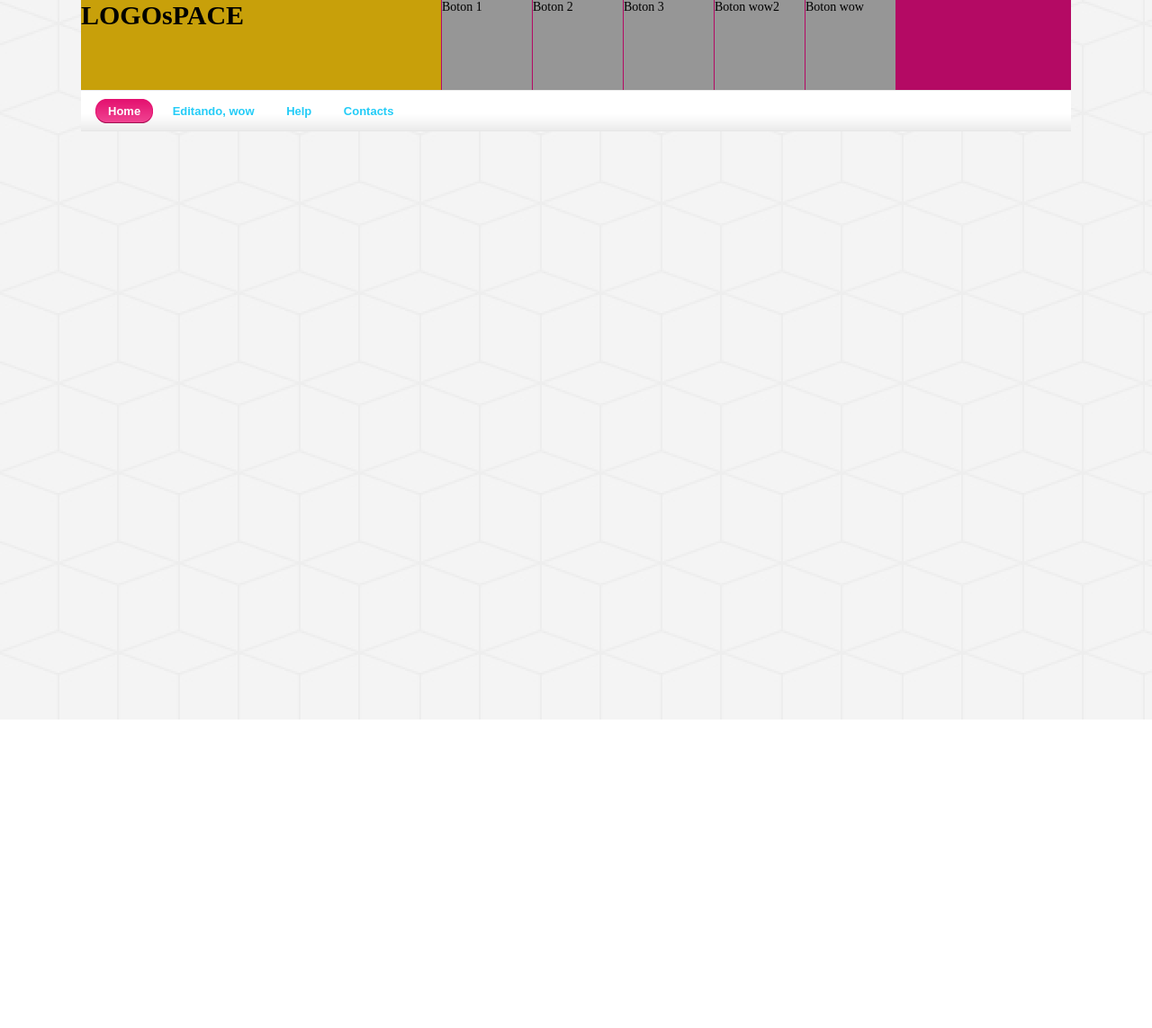
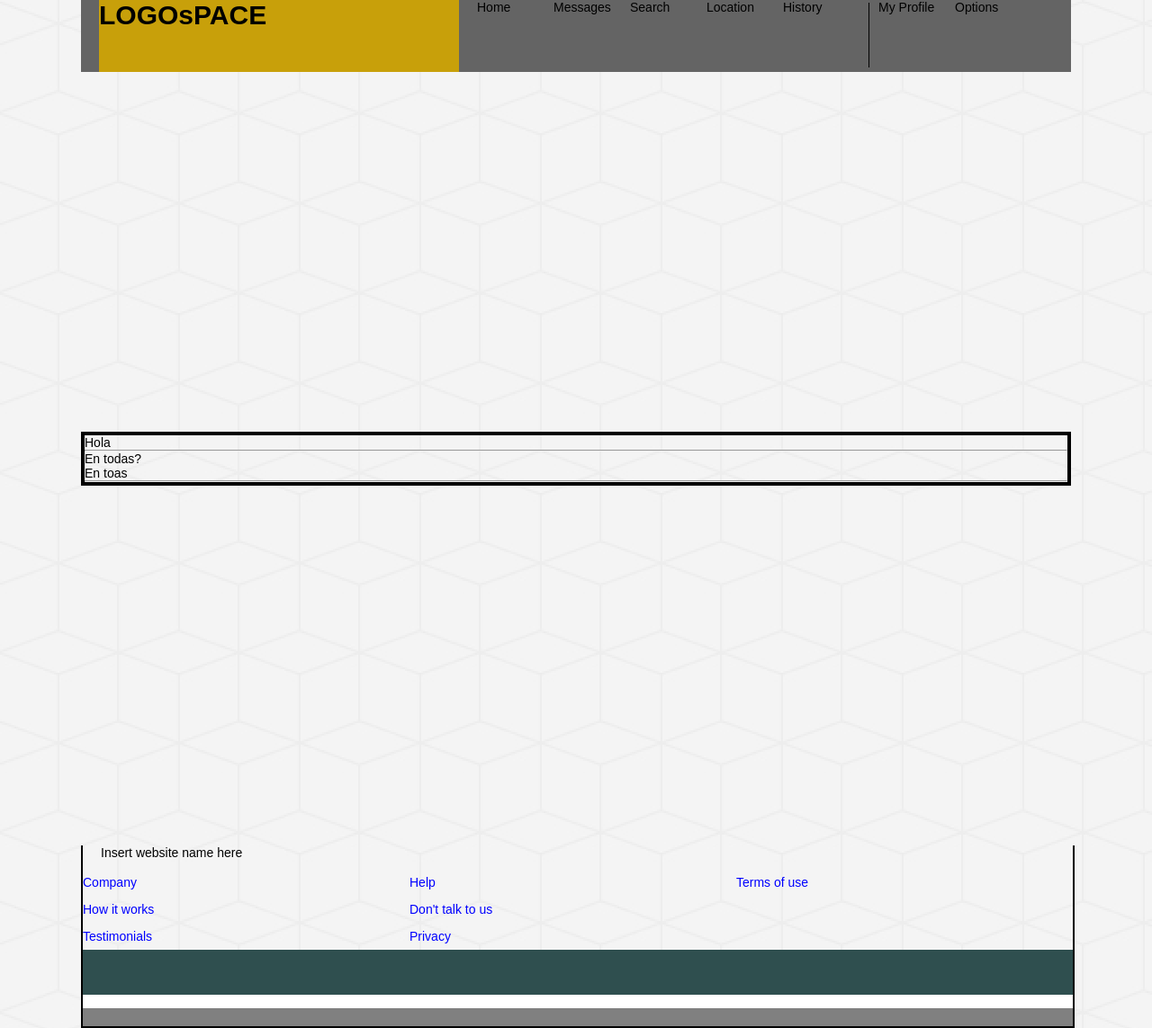
Before and after one commit to MarAvFe/MatchMeh, a plain HTML site: page index.html in a window 1280 px wide. Shown: the whole page at 90% size. Before the commit the page ends 800 px from the top, so only its background shows below. Drawn offline with Linux system fonts and the light colour scheme.

Commit message:
Primer commit. Inicializando el repositorio con el primer avance de la plantilla para todas las páginas.

```diff
--- a/css/styles.css
+++ b/css/styles.css
@@ -10,16 +10,17 @@ body{
 	margin:0;
 	padding:0;
 	font-size:14px;
+    font-family: arial;
 	}
 
 a:link{
 	text-decoration:none;
-	color:rgba(0,0,0,1);
+	color:rgba(0,0,255,1);
 }
 
 a:visited{
 	text-decoration:none;
-	color:rgba(0,0,0,1);
+	color:rgba(180,0,0,1);
 }
 
 div.container{
@@ -27,35 +28,89 @@ div.container{
 	margin:0 auto;
 }
 
-div.buttonsHeader{
-    height: 100px;
+/************ Starts header styles **************/
+header{
+    height: 80px;
     width: 100%;
-    background:rgb(180,10,100);
+    background:rgba(100,100,100,1);
 }
 
-div.buttonsHeader div{
-    width: 100px;
-    height: 100px;
-    background: rgb(150,150,150);
+header div{
+    width: 80px;
+    height: 80px;
+    background: rgba(100,200,100,0);
     position: relative;
     float: left;
-    margin-right: 1px;
-    /*
-    border-bottom: solid 2px rgb(0,0,0);
-    border-top: solid 2px rgb(0,0,0);
-    border-right: solid 2px rgb(0,0,0);
-    */
+    margin-right: 5px;
 }
 
-div.buttonsHeader div.logoSpace{
+header div.logoSpace{
     width: 400px;
-    height: 100px;
+    height: 80px;
     background-color: rgb(200,160,10);
     font-size: 30px;
     font-weight: bold;
     border: none;
+    margin:0 20px;
 }
 
-body div div+div{
-    background: rgba(220,220,220);
+header div.divider{
+    width: 1px;
+    height: 90%;
+    background: black;
+    margin: 3px 10px;
 }
+
+header div.profile{
+    background-image: "./";
+}
+
+
+/************** Starts mainContent styles **************/
+.mainContent{
+    border:solid 4px black;
+    margin:400px 0;
+}
+
+
+/************** Starts footer styles **************/
+
+footer{
+    width: 100%;
+    height: 201px;
+    border-left:solid 2px black;
+    border-right:solid 2px black;
+    border-bottom:solid 2px black;
+}
+footer p{
+    margin:0 20px;
+}
+
+footer div.links{
+    width: 100%;
+    height:90px;
+    margin-top: 10px;
+}
+
+footer div.links div{
+    width:33%;
+    height:90px;
+    position: relative;
+    float:left;
+    line-height: 30px;
+}
+
+footer div.copyright{
+    height:50px;
+    background-color:darkslategray;
+}
+
+footer div.whiteBelt{
+    height: 15px;
+    background-color: white;
+}
+
+footer div.bottomBelt{
+    height: 20px;
+    background-color: gray;
+}
--- a/index.html
+++ b/index.html
@@ -3,90 +3,52 @@
 
     <head>
         <title>MatchMe</title>
-        <link type="text/css" href="ApyMenu/menu.css" rel="stylesheet" />
         <link rel="stylesheet" href="css/styles.css">
-        <script type="text/javascript" src="ApyMenu/jquery.js"></script>
-        <script type="text/javascript" src="ApyMenu/menu.js"></script>
     </head>
 
 
 
     <body>
         <div class="container">
-            <div class="buttonsHeader">
+            <header class="buttonsHeader">
                 <div class="logoSpace">LOGOsPACE</div>
+                <div>Home</div>
+                <div>Messages</div>
+                <div>Search</div>
+                <div>Location</div>
+                <div>History</div>
+                <div class="divider"></div>
+                <div class="profile">My Profile</div>
+                <div>Options</div>
+            </header>
+
+            <!-- Starts editable zone -->
+            <div class="mainContent"> Hola <hr> En todas? <br> En toas <hr></div>
+            <!-- End editable zone -->
+
+            <footer>
                 <div>
-                    Boton 1
+                    <p>Insert website name here</p>
                 </div>
-                <a href="http:www.google.com"><div>
-                    Boton 2
-                </div></a>
-                <div>
-                    Boton 3
+                <div class="links">
+                    <div>
+                        <a href="#">Company</a> <br>
+                        <a href="#">How it works</a> <br>
+                        <a href="#">Testimonials</a> <br>
+                    </div>
+                    <div>
+                        <a href="#">Help</a> <br>
+                        <a href="#">Don't talk to us</a> <br>
+                        <a href="#">Privacy</a> <br>
+                    </div>
+                    <div>
+                        <a href="#">Terms of use</a> <br>
+                    </div>
                 </div>
-                <div>
-                    Boton wow2
-                </div>
-                <div>
-                    Boton wow
-                </div>
-
-            </div>
-            <div id="menu">
-                <ul class="menu">
-                    <li><a href="#" class="parent"><span>Home</span></a>
-                        <div><ul>
-                        <li><a href="#" class="parent"><span>Hola Felo</span></a>
-                            <div><ul>
-                            <li><a href="#" class="parent"><span>Sub Item 1.1</span></a>
-                                <div><ul>
-                                    <li><a href="#"><span>BAle BERga La BIda</span></a></li>
-                                    <li><a href="#"><span>Sub Item 1.1.2</span></a></li>
-                                </ul></div>
-                            </li>
-                            <li><a href="#"><span>Sub Item 1.2</span></a></li>
-                            <li><a href="#"><span>Sub Item 1.3</span></a></li>
-                            <li><a href="#"><span>Sub Item 1.4</span></a></li>
-                            <li><a href="#"><span>Sub Item 1.5</span></a></li>
-                            <li><a href="#"><span>Sub Item 1.6</span></a></li>
-                            <li><a href="#" class="parent"><span>Sub Item 1.7</span></a>
-                                <div><ul>
-                                    <li><a href="#"><span>Sub Item 1.7.1</span></a></li>
-                                    <li><a href="#"><span>Sub Item 1.7.2</span></a></li>
-                                </ul></div>
-                            </li>
-                            </ul></div>
-                        </li>
-                        <li><a href="#"><span>Sub Item 2</span></a></li>
-                        <li><a href="#"><span>Sub Item 3</span></a></li>
-                        </ul></div>
-                    </li>
-                    <li><a href="#"><span>Editando, wow</span></a>
-                        <div><ul>
-                        <li><a href="#" class="parent"><span>Sub Item 1</span></a>
-                            <div><ul>
-                                <li><a href="#"><span>Sub Item 1.1</span></a></li>
-                                <li><a href="#"><span>Sub Item 1.2</span></a></li>
-                            </ul></div>
-                        </li>
-                        <li><a href="#" class="parent"><span>Sub Item 2</span></a>
-                            <div><ul>
-                                <li><a href="#"><span>Sub Item 2.1</span></a></li>
-                                <li><a href="#"><span>Sub Item 2.2</span></a></li>
-                            </ul></div>
-                        </li>
-                        <li><a href="#"><span>Sub Item 3</span></a></li>
-                        <li><a href="#"><span>Sub Item 4</span></a></li>
-                        <li><a href="#"><span>Sub Item 5</span></a></li>
-                        <li><a href="#"><span>Sub Item 6</span></a></li>
-                        <li><a href="#"><span>Sub Item 7</span></a></li>
-                        </ul></div>
-                    </li>
-                    <li><a href="#"><span>Help</span></a></li>
-                    <li class="last"><a href="#"><span>Contacts</span></a></li>
-                </ul>
-            </div>
+                <div class="copyright"></div>
+                <div class="whiteBelt"></div>
+                <div class="bottomBelt"></div>
+            </footer>
         </div>
     </body>
-<!-- <a href="http://apycom.com/">jQuery Menu by Apycom</a> -->
 </html>
```
